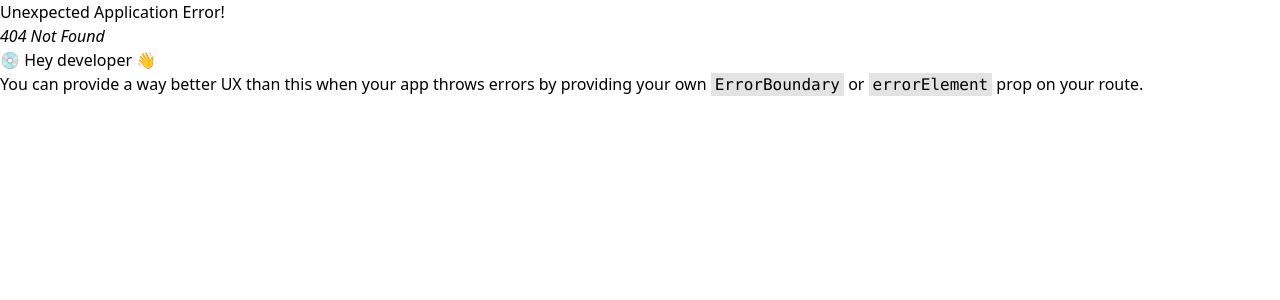
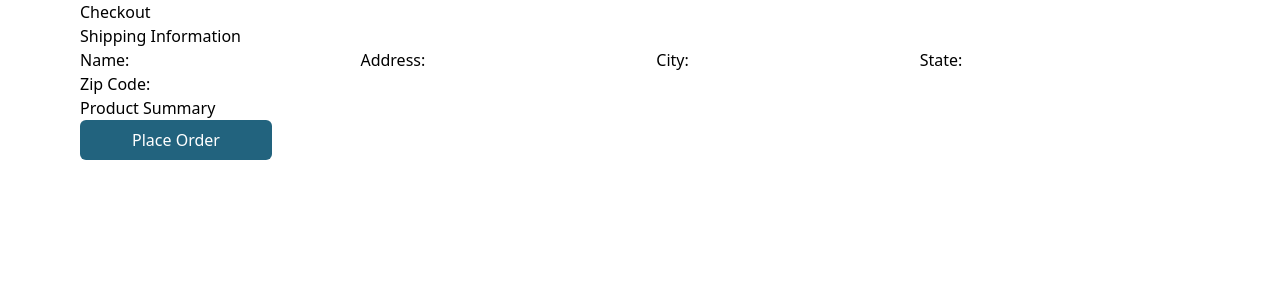
Before and after one commit to AngelaPetreska/e-commerce-store, a React (Vite) app in the folder e-commerce-store-project/: page /checkout in a window 1280 px wide. Before the commit this address had no page. Shown: the top 300 px of the page. Built offline with nearby package versions, Linux system fonts and the light colour scheme.

Commit message:
CheckoutPage.jsx was updated

```diff
--- a/e-commerce-store-project/src/components/CheckoutPage.jsx
+++ b/e-commerce-store-project/src/components/CheckoutPage.jsx
@@ -0,0 +1,74 @@
+import React, { useState, useEffect } from 'react';
+import { useLocation } from 'react-router-dom';
+
+function CheckoutPage() {
+  const location = useLocation();
+  const product = location.state?.product; // Access product data passed from ProductPage
+
+  const [shippingInfo, setShippingInfo] = useState({
+    name: '',
+    address: '',
+    city: '',
+    state: '',
+    zip: '',
+  });
+
+  const handleInputChange = (event) => {
+    setShippingInfo({
+      ...shippingInfo,
+      [event.target.name]: event.target.value,
+    });
+  };
+
+  const handleSubmit = (event) => {
+    event.preventDefault();
+
+    // Implement checkout logic here
+    // e.g., send shipping info and product data to server
+    console.log('Submitting checkout form:', shippingInfo, product);
+
+    // Optionally redirect to success page or confirmation
+  };
+
+  return (
+    <div className="checkout-page px-20">
+      <h2>Checkout</h2>
+      <form onSubmit={handleSubmit}>
+        <div className="shipping-info">
+          <h3>Shipping Information</h3>
+          <label htmlFor="name">Name:</label>
+          <input type="text" id="name" name="name" value={shippingInfo.name} onChange={handleInputChange} required />
+
+          <label htmlFor="address">Address:</label>
+          <input type="text" id="address" name="address" value={shippingInfo.address} onChange={handleInputChange} required />
+
+          <label htmlFor="city">City:</label>
+          <input type="text" id="city" name="city" value={shippingInfo.city} onChange={handleInputChange} required />
+
+          <label htmlFor="state">State:</label>
+          <input type="text" id="state" name="state" value={shippingInfo.state} onChange={handleInputChange} required />
+
+          <label htmlFor="zip">Zip Code:</label>
+          <input type="text" id="zip" name="zip" value={shippingInfo.zip} onChange={handleInputChange} required />
+        </div>
+
+        <div className="product-summary">
+          <h3>Product Summary</h3>
+          {/* Display product details using product data from `location.state` */}
+          {product && (
+            <div>
+              <p>Product Name: {product.title}</p>
+              <p>Price: ${product.price}</p>
+            </div>
+          )}
+        </div>
+
+        <button type="submit" className="w-48 h-15 px-4 py-2 bg-custom-blue text-white rounded-md hover:bg-blue-600 focus:outline-none focus:ring-2 focus:ring-blue-200">
+          Place Order
+        </button>
+      </form>
+    </div>
+  );
+}
+
+export default CheckoutPage;
--- a/e-commerce-store-project/src/components/ProductPage.jsx
+++ b/e-commerce-store-project/src/components/ProductPage.jsx
@@ -1,5 +1,5 @@
 import React, { useEffect, useState } from 'react';
-import { useParams } from 'react-router-dom';
+import { useParams, useNavigate } from 'react-router-dom';
 import NavigationBar from "./NavigationBar";
 
 function ProductPage() {
@@ -7,6 +7,7 @@ function ProductPage() {
   const [product, setProduct] = useState(null);
   const [selectedSize, setSelectedSize] = useState('S'); // Default selected size
   const [quantity, setQuantity] = useState(1);
+  const navigate = useNavigate();
 
   useEffect(() => {
     // Fetch product data based on productId
@@ -50,9 +51,9 @@ function ProductPage() {
             <div className="mt-10 flex space-x-4 text-base font-normal leading-5 ">
               <p className="w-20 h-10 py-2">Size </p>
               <button className="px-4 py-2 border-2 border-gray-400 rounded disabled cursor-default">XS</button>
-              <button className={`px-4 py-2 border-2 border-gray-600 rounded text-grey-800 ' ${selectedSize === 'S' ? 'active' : ''}`} onClick={() => handleSizeChange('S')}>S</button>
-              <button className={`px-4 py-2 border-2 border-gray-600 rounded text-grey-800 ' ${selectedSize === 'M' ? 'active' : ''}`} onClick={() => handleSizeChange('M')}>M</button>
-              <button className={`px-4 py-2 border-2 border-gray-600 rounded text-grey-800 ' ${selectedSize === 'L' ? 'active' : ''}`} onClick={() => handleSizeChange('L')}>L</button>
+              <button className={`px-4 py-2 border-2 border-gray-600 rounded text-grey-800 ${selectedSize === 'S' ? 'bg-blue-500 text-white' : 'hover:bg-gray-300 hover:text-gray-900'} ${selectedSize === 'S' ? 'active' : ''}`} onClick={() => handleSizeChange('S')}>S</button>
+              <button className={`px-4 py-2 border-2 border-gray-600 rounded text-grey-800 ${selectedSize === 'M' ? 'bg-blue-500 text-white' : 'hover:bg-gray-300 hover:text-gray-900'} ${selectedSize === 'M' ? 'active' : ''}`} onClick={() => handleSizeChange('M')}>M</button>
+              <button className={`px-4 py-2 border-2 border-gray-600 rounded text-grey-800 ${selectedSize === 'L' ? 'bg-blue-500 text-white' : 'hover:bg-gray-300 hover:text-gray-900'} ${selectedSize === 'L' ? 'active' : ''}`} onClick={() => handleSizeChange('L')}>L</button>
               <button className="px-4 py-2 border-2 border-gray-400 rounded text-gray-700 disabled cursor-default">XL</button>
             </div>
             {/* Shipping section*/}
@@ -72,8 +73,8 @@ function ProductPage() {
                 </div>
               </div>
               <div className="mt-5 flex space-x-4">
-                <button className="w-48 h-15 px-4 py-2 bg-custom-blue text-white rounded-md hover:bg-blue-600 focus:outline-none focus:ring-2 focus:ring-blue-200">Buy Now</button>
-                <button className="w-48 h-15 px-4 py-2 bg-white text-gray-700 border-2 border-gray-600 rounded-md hover:bg-gray-300 focus:outline-none focus:ring-2 focus:ring-blue-200">Add to Cart</button>
+              <button className="w-48 h-15 px-4 py-2 bg-custom-blue text-white rounded-md hover:bg-blue-600 focus:outline-none focus:ring-2 focus:ring-blue-200" onClick={() => navigate('/checkout', { state: { product: product } })}>Buy Now</button>
+              <button className="w-48 h-15 px-4 py-2 bg-white text-gray-700 border-2 border-gray-600 rounded-md hover:bg-gray-300 focus:outline-none focus:ring-2 focus:ring-blue-200">Add to Cart</button>
               </div>
             </div>
           </div>
--- a/e-commerce-store-project/src/main.jsx
+++ b/e-commerce-store-project/src/main.jsx
@@ -6,6 +6,7 @@ import HomePage from "./components/HomePage.jsx";
 import ProductPage from "./components/ProductPage.jsx";
 import ProductListingPage from "./components/ProductListingPage.jsx";
 import ContactUsPage from "./components/ContactUsPage.jsx";
+import CheckoutPage from './components/CheckoutPage.jsx';
 
 const router = createBrowserRouter([
   // Route config for root path ("/")
@@ -25,6 +26,10 @@ const router = createBrowserRouter([
     path: "/contact-us",
     element: <ContactUsPage />,
   },
+  {
+    path: "/checkout",
+    element: <CheckoutPage />,
+  },
 ]);
 
 createRoot(document.getElementById("root")).render(
```
